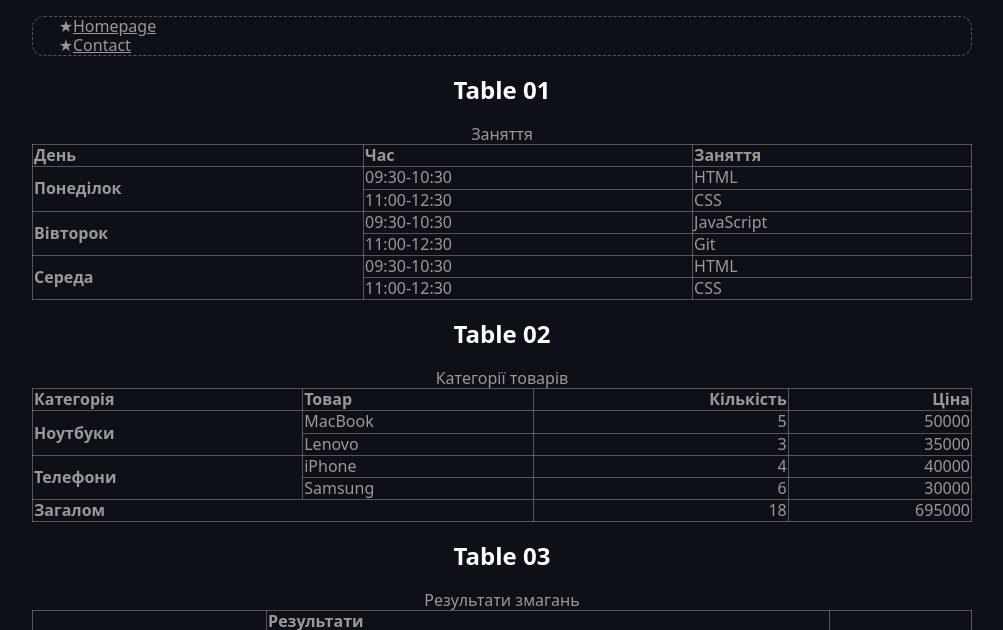
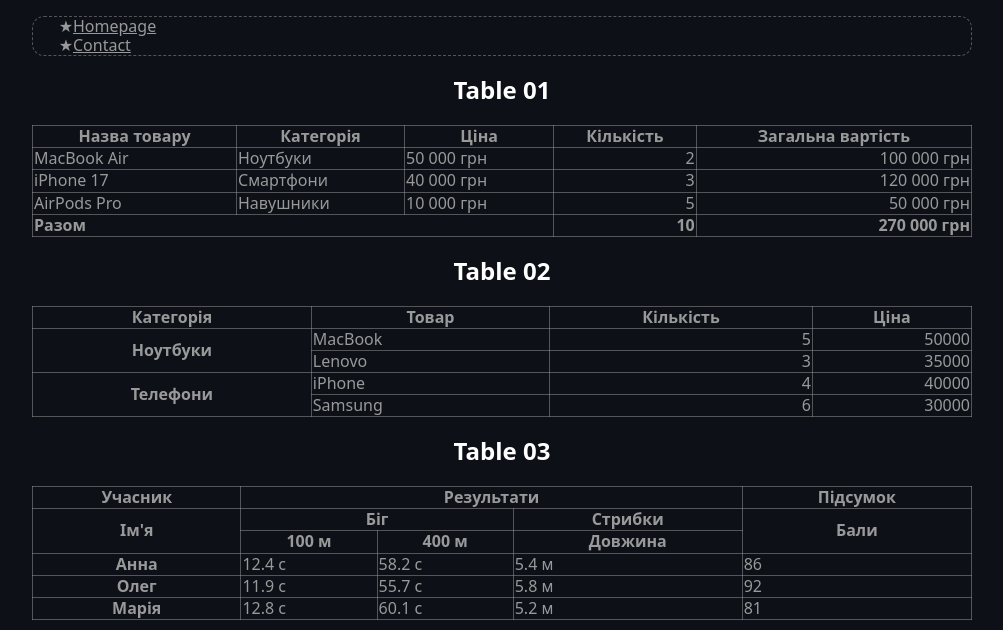
Before and after one commit to Fillia911/home-work-7, a plain HTML site: page pages/tables.html in a window 1280 px wide. Shown: the top 630 px of the page, without its empty margins (138-1141 px from the left). Drawn offline with nearby package versions, Linux system fonts and the light colour scheme.

Commit message:
Update homework title and modify tables

```diff
--- a/pages/tables.html
+++ b/pages/tables.html
@@ -25,46 +25,46 @@
       <section>
         <div class="container">
           <h2>Table 01</h2>
-          <table>
-            <caption>
-              Заняття
-            </caption>
+          <table class="table-01">
             <thead>
               <tr>
-                <th scope="col">День</th>
-                <th scope="col">Час</th>
-                <th scope="col">Заняття</th>
+                <th>Назва товару</th>
+                <th>Категорія</th>
+                <th>Ціна</th>
+                <th>Кількість</th>
+                <th>Загальна вартість</th>
               </tr>
             </thead>
             <tbody>
               <tr>
-                <th scope="row" rowspan="2">Понеділок</th>
-                <td>09:30-10:30</td>
-                <td>HTML</td>
+                <td>MacBook Air</td>
+                <td>Ноутбуки</td>
+                <td>50 000 грн</td>
+                <td>2</td>
+                <td>100 000 грн</td>
               </tr>
               <tr>
-                <td>11:00-12:30</td>
-                <td>CSS</td>
+                <td>iPhone 17</td>
+                <td>Смартфони</td>
+                <td>40 000 грн</td>
+                <td>3</td>
+                <td>120 000 грн</td>
               </tr>
               <tr>
-                <th scope="row" rowspan="2">Вівторок</th>
-                <td>09:30-10:30</td>
-                <td>JavaScript</td>
-              </tr>
-              <tr>
-                <td>11:00-12:30</td>
-                <td>Git</td>
-              </tr>
-              <tr>
-                <th scope="row" rowspan="2">Середа</th>
-                <td>09:30-10:30</td>
-                <td>HTML</td>
-              </tr>
-              <tr>
-                <td>11:00-12:30</td>
-                <td>CSS</td>
+                <td>AirPods Pro</td>
+                <td>Навушники</td>
+                <td>10 000 грн</td>
+                <td>5</td>
+                <td>50 000 грн</td>
               </tr>
             </tbody>
+            <tfoot>
+              <tr>
+                <td colspan="3">Разом</td>
+                <td>10</td>
+                <td>270 000 грн</td>
+              </tr>
+            </tfoot>
           </table>
         </div>
       </section>
@@ -72,20 +72,17 @@
         <div class="container">
           <h2>Table 02</h2>
           <table class="table-02">
-            <caption>
-              Категорії товарів
-            </caption>
             <thead>
               <tr>
-                <th scope="col">Категорія</th>
-                <th scope="col">Товар</th>
-                <th scope="col">Кількість</th>
-                <th scope="col">Ціна</th>
+                <th>Категорія</th>
+                <th>Товар</th>
+                <th>Кількість</th>
+                <th>Ціна</th>
               </tr>
             </thead>
             <tbody>
               <tr>
-                <th scope="rowgroup" rowspan="2">Ноутбуки</th>
+                <th rowspan="2">Ноутбуки</th>
                 <td>MacBook</td>
                 <td>5</td>
                 <td>50000</td>
@@ -95,10 +92,8 @@
                 <td>3</td>
                 <td>35000</td>
               </tr>
-            </tbody>
-            <tbody>
               <tr>
-                <th scope="rowgroup" rowspan="2">Телефони</th>
+                <th rowspan="2">Телефони</th>
                 <td>iPhone</td>
                 <td>4</td>
                 <td>40000</td>
@@ -109,13 +104,6 @@
                 <td>30000</td>
               </tr>
             </tbody>
-            <tfoot>
-              <tr>
-                <th scope="row" colspan="2">Загалом</th>
-                <td>18</td>
-                <td>695000</td>
-              </tr>
-            </tfoot>
           </table>
         </div>
       </section>
@@ -123,42 +111,41 @@
         <div class="container">
           <h2>Table 03</h2>
           <table>
-            <caption>
-              Результати змагань
-            </caption>
             <thead>
               <tr>
-                <th scope="col" rowspan="3">Учасник</th>
-                <th scope="col" colspan="3">Результати</th>
-                <th scope="col" rowspan="3">Бали</th>
+                <th>Учасник</th>
+                <th colspan="3">Результати</th>
+                <th>Підсумок</th>
               </tr>
               <tr>
-                <th scope="col" colspan="2">Біг</th>
-                <th scope="col">Стрибки</th>
+                <th rowspan="2">Ім'я</th>
+                <th colspan="2">Біг</th>
+                <th>Стрибки</th>
+                <th rowspan="2">Бали</th>
               </tr>
               <tr>
-                <th scope="col">100 м</th>
-                <th scope="col">400 м</th>
-                <th scope="col">Довжина</th>
+                <th>100 м</th>
+                <th>400 м</th>
+                <th>Довжина</th>
               </tr>
             </thead>
             <tbody>
               <tr>
-                <th scope="row">Анна</th>
+                <th>Анна</th>
                 <td>12.4 с</td>
                 <td>58.2 с</td>
                 <td>5.4 м</td>
                 <td>86</td>
               </tr>
               <tr>
-                <th scope="row">Олег</th>
+                <th>Олег</th>
                 <td>11.9 с</td>
                 <td>55.7 с</td>
                 <td>5.8 м</td>
                 <td>92</td>
               </tr>
               <tr>
-                <th scope="row">Марія</th>
+                <th>Марія</th>
                 <td>12.8 с</td>
                 <td>60.1 с</td>
                 <td>5.2 м</td>
--- a/styles/styles.css
+++ b/styles/styles.css
@@ -203,13 +203,16 @@
 table {
   width: 100%;
   border-collapse: collapse;
-  text-align: left;
 }
 
 td, th {
   border: 1px solid oklch(from var(--gray) l c h / 0.5);
 }
 
-.table-02 tr > *:nth-last-child(-n + 2) {
+:where(.table-01, .table-02) > *:not(thead) tr > *:nth-last-child(-n + 2) {
   text-align: right;
 }
+
+.table-01 tfoot {
+  font-weight: 700;
+}
```
Also changed, not shown: index.html (+1 -1 lines).
